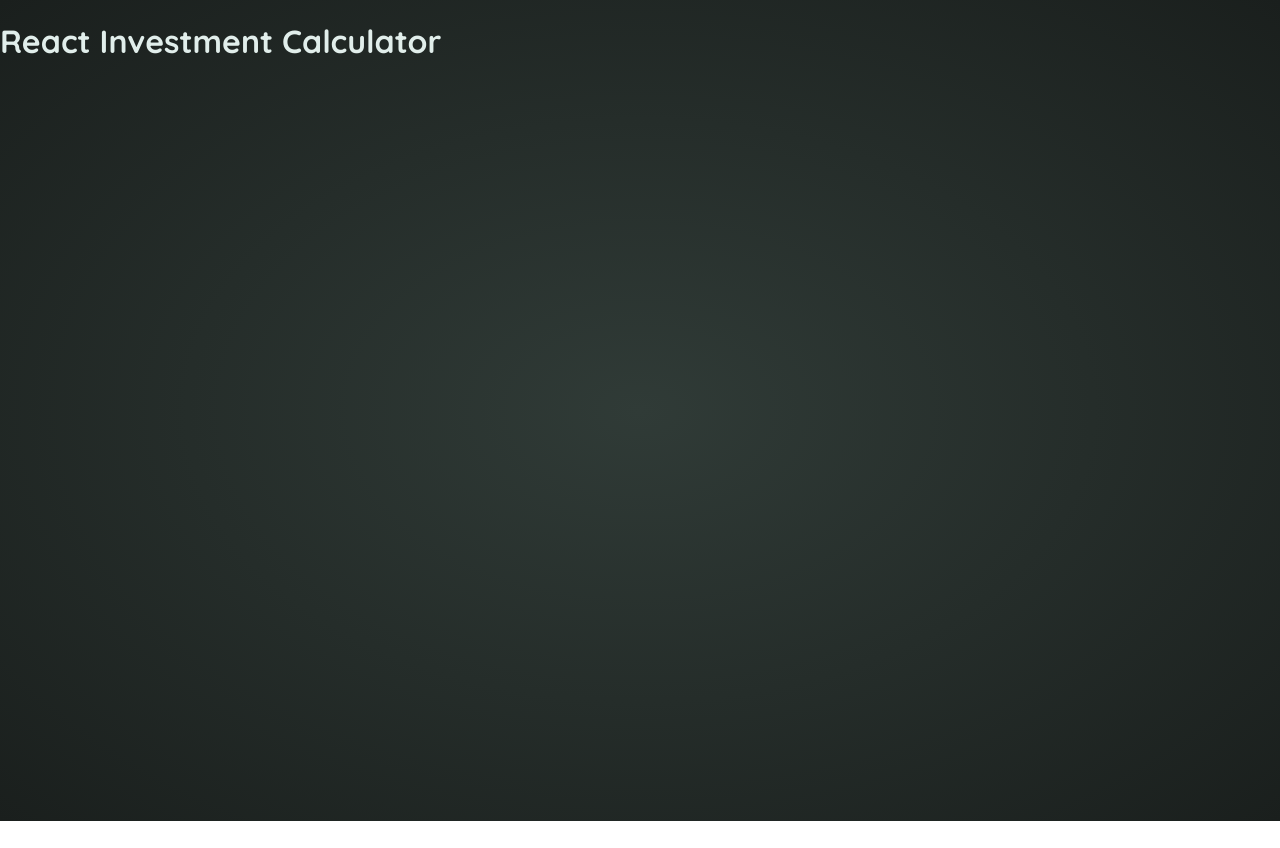
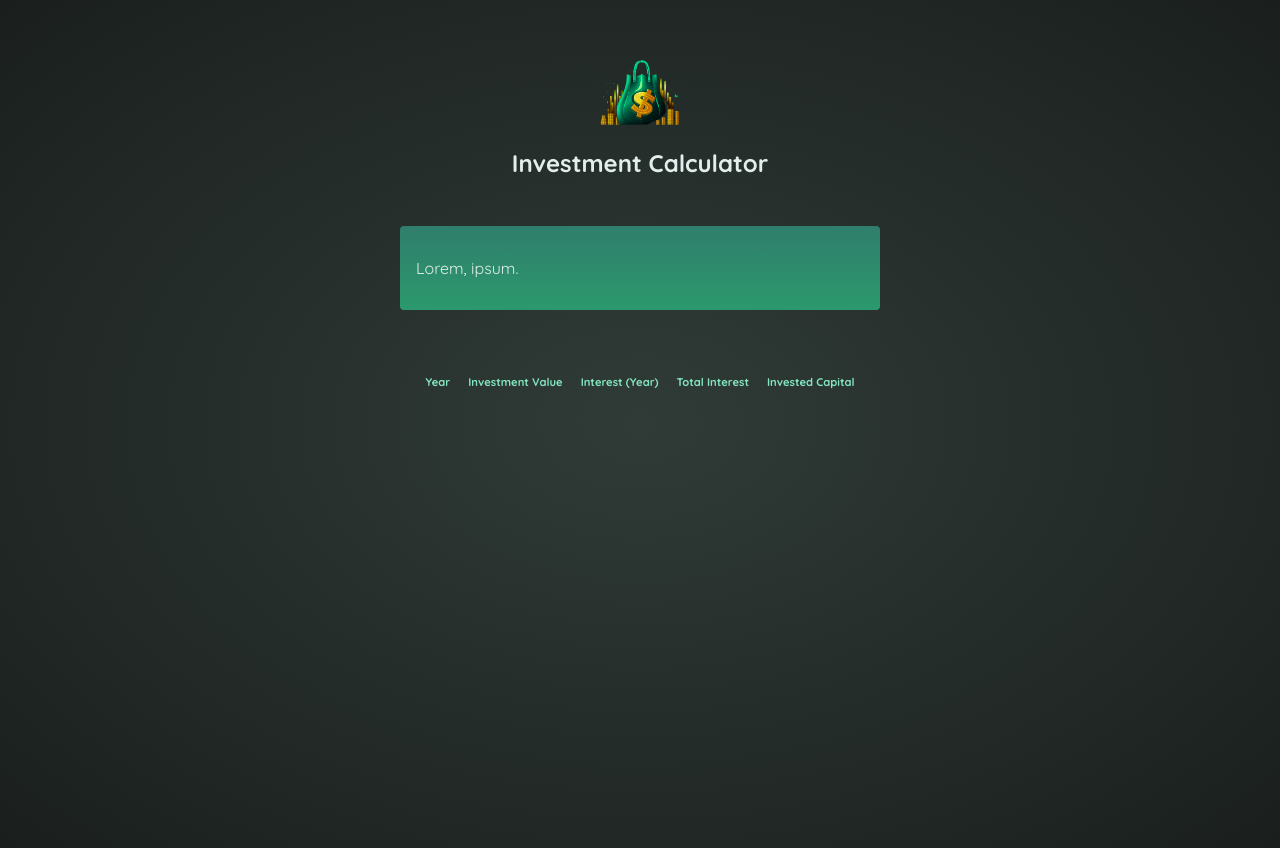
Before and after one commit to mwicaksono/investment-calculator-react, a React (Vite) app: page / in a window 1280 px wide. Before the commit the page ends 821 px from the top, so only its background shows below. Built offline with nearby package versions, Linux system fonts and the light colour scheme.

Commit message:
init header, user input, and result components

```diff
--- a/src/App.jsx
+++ b/src/App.jsx
@@ -1,6 +1,14 @@
+import Header from "./components/Header"
+import Result from "./components/Result"
+import UserInput from "./components/UserInput"
+
 function App() {
   return (
-    <h1>React Investment Calculator</h1>
+    <>
+      <Header />
+      <UserInput />
+      <Result />
+    </>
   )
 }
 
--- /dev/null
+++ b/src/components/Header.jsx
@@ -0,0 +1,10 @@
+const Header = () => {
+    return (
+        <header id="header">
+            <img src="/investment-calculator-logo.png" alt="Money" />
+            <h1>Investment Calculator</h1>
+        </header>
+    )
+}
+
+export default Header;
--- /dev/null
+++ b/src/components/Result.jsx
@@ -0,0 +1,15 @@
+const Result = () => {
+    return (
+        <table id="result">
+            <thead>
+                <th>Year</th>
+                <th>Investment Value</th>
+                <th>Interest (Year)</th>
+                <th>Total Interest</th>
+                <th>Invested Capital</th>
+            </thead>
+        </table>
+    )
+}
+
+export default Result;
--- /dev/null
+++ b/src/components/UserInput.jsx
@@ -0,0 +1,9 @@
+const UserInput = () => {
+    return (
+        <div id="user-input">
+            <p>Lorem, ipsum.</p>
+        </div>
+    )
+}
+
+export default UserInput;
```
